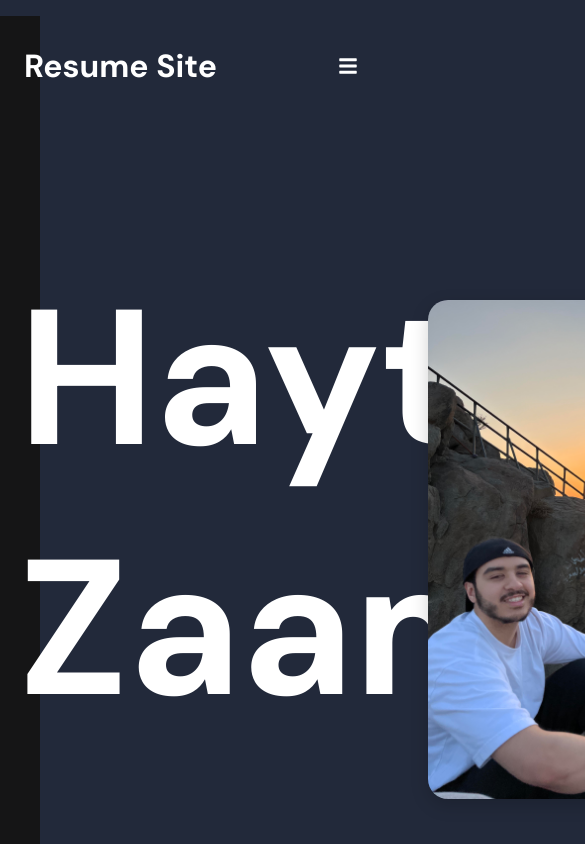
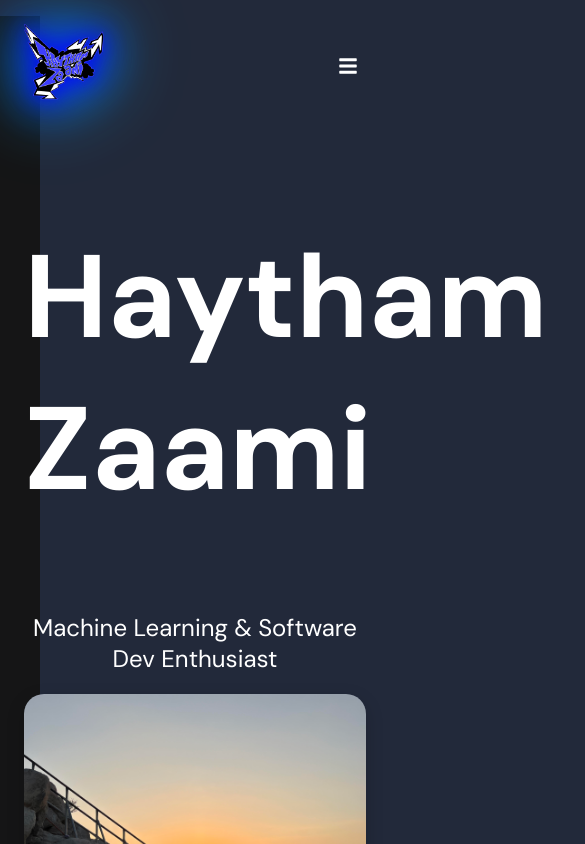
Before and after one commit to h4ytham04/personal_site, a React (Create React App) app in the folder rsm-site/: page / in a window 390 px wide. Shown: the top 844 px of the page, 585 px wide, since content can reach past the window. Built offline with nearby package versions, Linux system fonts and the light colour scheme.

Commit message:
updatesssss

```diff
--- a/rsm-site/src/components/navbar.css
+++ b/rsm-site/src/components/navbar.css
@@ -22,6 +22,15 @@
     display: none;
 }
 
+.logo {
+  width: 80px;
+  height: auto;
+  display: inline-block;
+  filter:
+    drop-shadow(0 0 10px #030ff4)
+    drop-shadow(0 0 20px #030ff4)
+    drop-shadow(0 0 30px #03a9f4);
+}
 
 @media screen and (max-width: 1040px) {
     .nav-links {
--- a/rsm-site/src/components/navbar.js
+++ b/rsm-site/src/components/navbar.js
@@ -11,7 +11,7 @@ const Navbar = () => {
   return (
     <div className="header">
         <Link to="/">
-          <h1>Resume Site</h1>
+          <img src={require('../assets/jsr_hz.png')} alt="logo" className="logo"/>
         </Link>
         <div className="hamburger" onClick={handleClick}>
           {click ? (
--- a/rsm-site/src/index.css
+++ b/rsm-site/src/index.css
@@ -62,13 +62,12 @@ ul {
 }
 
 .home_image {
-  width: 520px;
+  width: 100%;
+  max-width: 720px;
   border-radius: 20px;
   box-shadow: 0 6px 18px rgba(0,0,0,0.18);
   display: block;
-  margin-left: auto;
-  margin-right: 30px;
-  max-width: 100%;
+  margin: 0 auto;
   height: auto;
 }
 
@@ -77,32 +76,68 @@ ul {
   flex-direction: column;
   justify-content: center; /* vertically center text inside the hero row */
   gap: 8px; /* small gap between heading and subtext */
-  max-width: 400px;
+  max-width: 520px;
   font-size: 72pt;
-  padding-left: 10px;
+  padding-left: 20%;
 }
 
 .subtext {
   font-size: 24pt;
   color: #ffffff;
   margin: 0; /* remove default top margin so it's closer to the heading */
+}
 
+.home_text h1 {
+  transition: color 0.2s ease;
+}
+
+.home_text h1:hover {
+  color: #4741f4;
 }
 
 .hero {
   display: flex; /* Enables flexbox */
-  gap: 10px;    /* Adds space between the divs */
+  gap: 20px;    /* Adds space between the divs */
   align-items: center; /* prevent children from stretching vertically */
-}
-.box {
-  flex: 1;      /* Makes both divs take up equal width */
-  padding: 20px;
-  background: lightgray;
+  justify-content: center;
+  flex-wrap: wrap;
+  padding: 40px 20px;
 }
 
 .project_image {
-  width: 800px;
+  width: 100%;
+  max-width: 1000px;
   height: auto;
   border-radius: 8px;
-  box-shadow: 0 6px 18px rgba(0,0,0,0.18);
+  display: block;
+  margin: 0 auto;
 }
+
+@media screen and (max-width: 900px) {
+  .home_text {
+    text-align: center;
+    padding-left: 0;
+    width: 100%;
+    font-size: 56pt;
+  }
+
+  .subtext {
+    font-size: 20pt;
+  }
+}
+
+@media screen and (max-width: 600px) {
+  .hero {
+    flex-direction: column;
+    align-items: center;
+    padding: 20px 16px;
+  }
+
+  .home_text {
+    font-size: 44pt;
+  }
+
+  .subtext {
+    font-size: 18pt;
+  }
+}
--- a/rsm-site/src/routes/home.js
+++ b/rsm-site/src/routes/home.js
@@ -2,22 +2,23 @@
 
 import React from 'react';
 import Navbar from '../components/navbar';
+import { useState } from 'react';
 
 const Home = () => {
+
+  const [isHovered, setIsHovered] = useState(false);
+
   return (
     <div>
       <Navbar/>
       <div className="hero">
-
-      <div className="home_text">
-        <h1>Haytham Zaami</h1>
-        <p className='subtext'> Machine Learning & Software Dev Enthusiast</p>
-      </div>
-
-
+          <div className=" home_text" onMouseEnter={() => setIsHovered(true)} onMouseLeave={() => setIsHovered(false)}>
+              <h1>Haytham Zaami</h1>
+              <p className='subtext'> Machine Learning & Software Dev Enthusiast</p>
+          </div>
       <img src={require('../assets/haytham_sitting.jpg')} alt="home" className="home_image"/>
-      </div>
     </div>
+  </div>
 
 
 
```
Also changed, not shown: rsm-site/src/assets/jsr_hz.png.
